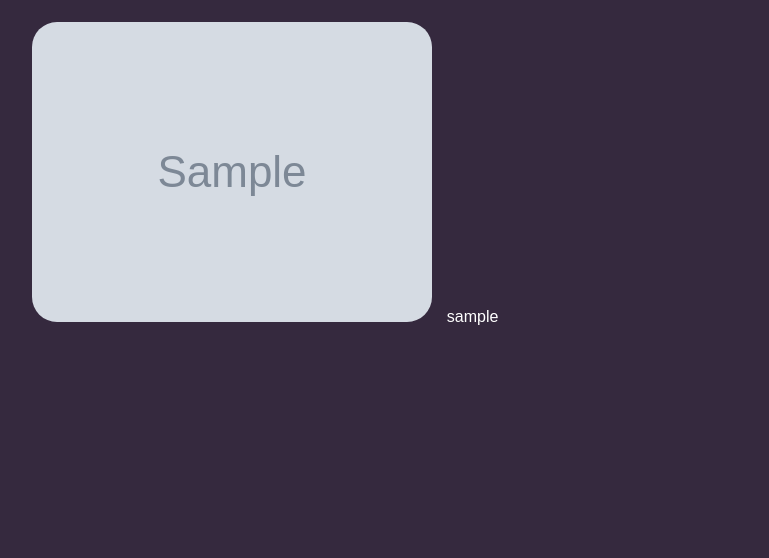
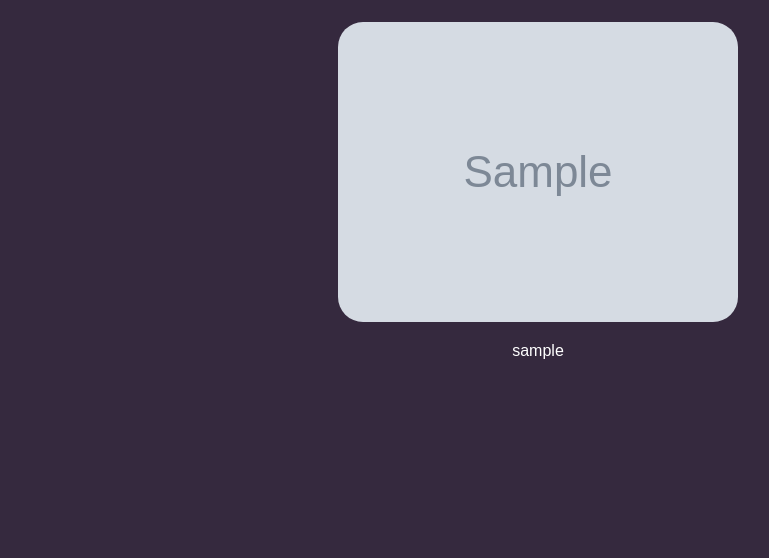
Before and after one commit to juliahorta/CineMate, a Python web app: template app/templates/explore_page.html in a window 1280 px wide. Shown: the part 136-694 px from the top of the page, without its empty margins (102-871 px from the left). Run offline with Jinja, Linux system fonts and the light colour scheme; the template is opened without the code that fills it: most values are stand-ins (such as "Sample title", 1, 10 or a date in 2020); grey boxes marked "Sample" are stand-in pictures.

Commit message:
explore page styling

```diff
--- a/app/static/styles.css
+++ b/app/static/styles.css
@@ -5,6 +5,23 @@
 .user-link:hover {
   text-decoration: underline;
 }
+
+.xplore-cont, .user-list {
+  justify-content: space-around;
+  flex-direction: column;
+  display: flex;
+  flex-wrap: wrap;
+  justify-content: space-around;
+  color: whitesmoke;
+  text-align: center;
+  padding-bottom: 3%;
+  align-self: center;
+}
+
+.user-link {
+  padding-top: 5%;
+}
+
 
 .navbar {
   background-color: #281E2F !important;
--- a/app/templates/explore_page.html
+++ b/app/templates/explore_page.html
@@ -2,9 +2,13 @@
 
 {% block content %}
     <h1> <h1>{{ current_user.username }}, meet CineMate's other users...</h1></h1>
+    <div class="xplore-cont" >
         {% for u in users %}
+        <div class="user-list">
         <img src="{{ u.avatar(128) }}">
-        <li><a class="user-link" href="{{ url_for('user', username=u.username) }}"> {{ u.username }}</a></li>
+        <a class="user-link" href="{{ url_for('user', username=u.username) }}"> {{ u.username }}</a>
+        </div>
+        {% endfor %}
+    </div>
 
-        {% endfor %}
 {% endblock %}
```
Also changed, not shown: app.db.
